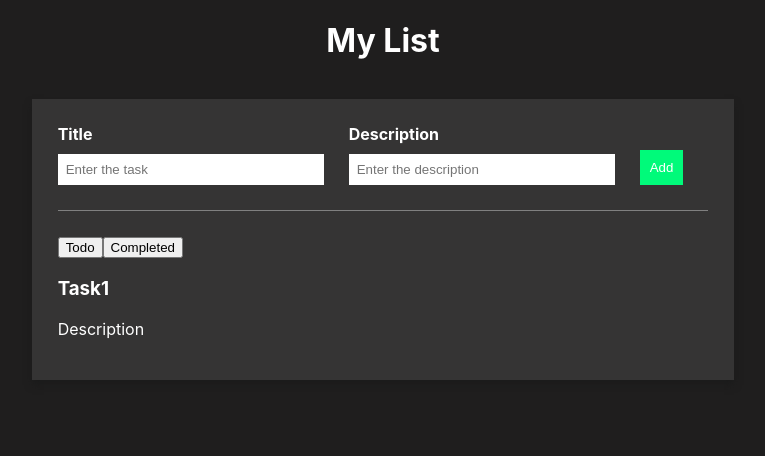
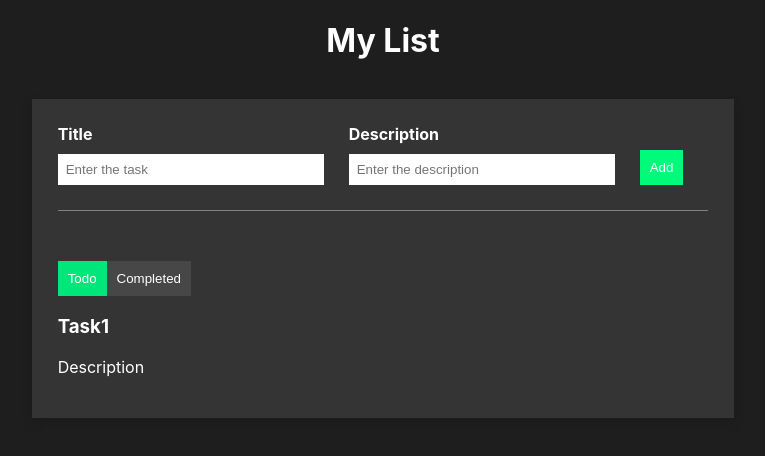
Before and after one commit to suriya216/React, a React (Create React App) app in the folder my-app/: page / in a window 1280 px wide. Shown: the top 456 px of the page, without its empty margins (257-1022 px from the left). Built offline with nearby package versions, Linux system fonts and the light colour scheme.

Commit message:
upto secondary button stylings

```diff
--- a/my-app/src/App.css
+++ b/my-app/src/App.css
@@ -61,3 +61,22 @@
   padding: 10px;
   cursor: pointer;
 }
+
+.primaryBtn:hover{
+  background-color: rgb(4, 196, 106);
+}
+
+.secondaryBtn{
+  background-color: rgb(71, 71, 71);
+  color: white;
+  border: none;
+  border-radius: 0px;
+  margin-top: 25px;
+  padding: 10px;
+  width: fit-content;
+  cursor: pointer;
+}
+
+.active{
+  background-color: rgb(0, 230, 122);
+}
--- a/my-app/src/App.js
+++ b/my-app/src/App.js
@@ -1,7 +1,9 @@
 import logo from './logo.svg';
+import React, { useState } from 'react';
 import './App.css';
 
 function App() {
+  const [isCompleteScreen, setIsCompleteScreen] = useState(false);
   return (
     <div className="App">
       <h1>My List</h1>
@@ -21,8 +23,10 @@
         </div>
         <div>
           <div className='btn-area'>
-            <button>Todo</button>
-            <button>Completed</button>
+            <button className={`secondaryBtn ${isCompleteScreen===false && 'active'}`}
+            onClick={() => setIsCompleteScreen(false)}>Todo</button>
+            <button className={`secondaryBtn ${isCompleteScreen===true && 'active'}`}
+            onClick={() => setIsCompleteScreen(true)}>Completed</button>
           </div>
           <div className='todo-list'>
             <div className='todo-list-item'>
```
